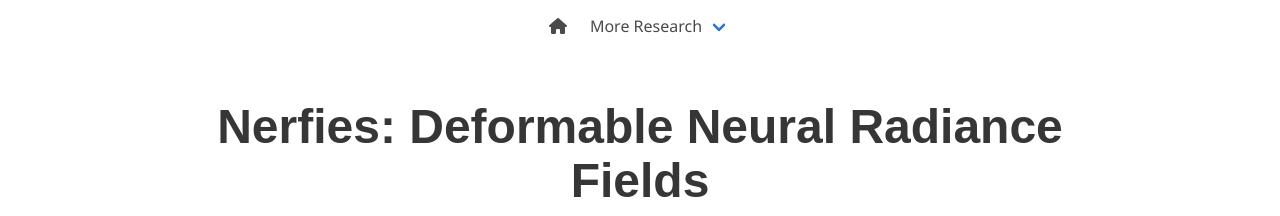
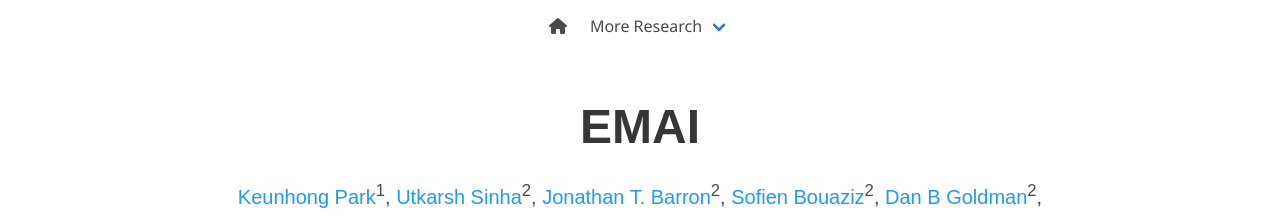
Before and after one commit to bethalageetachandraraju/EMAI.github.io, a plain HTML site: page index.html in a window 1280 px wide. Shown: the top 216 px of the page. Drawn offline with nearby package versions, Linux system fonts and the light colour scheme; some icons are missing; a web font is replaced by a local one.

Commit message:
Initial commit

```diff
--- a/index.html
+++ b/index.html
@@ -6,7 +6,7 @@
         content="Deformable Neural Radiance Fields creates free-viewpoint portraits (nerfies) from casually captured videos.">
   <meta name="keywords" content="Nerfies, D-NeRF, NeRF">
   <meta name="viewport" content="width=device-width, initial-scale=1">
-  <title>Nerfies: Deformable Neural Radiance Fields</title>
+  <title>EMAI</title>
 
   <!-- Global site tag (gtag.js) - Google Analytics -->
   <script async src="https://www.googletagmanager.com/gtag/js?id=G-PYVRSFMDRL"></script>
@@ -88,7 +88,7 @@
     <div class="container is-max-desktop">
       <div class="columns is-centered">
         <div class="column has-text-centered">
-          <h1 class="title is-1 publication-title">Nerfies: Deformable Neural Radiance Fields</h1>
+          <h1 class="title is-1 publication-title">EMAI</h1>
           <div class="is-size-5 publication-authors">
             <span class="author-block">
               <a href="https://keunhong.com">Keunhong Park</a><sup>1</sup>,</span>
```
